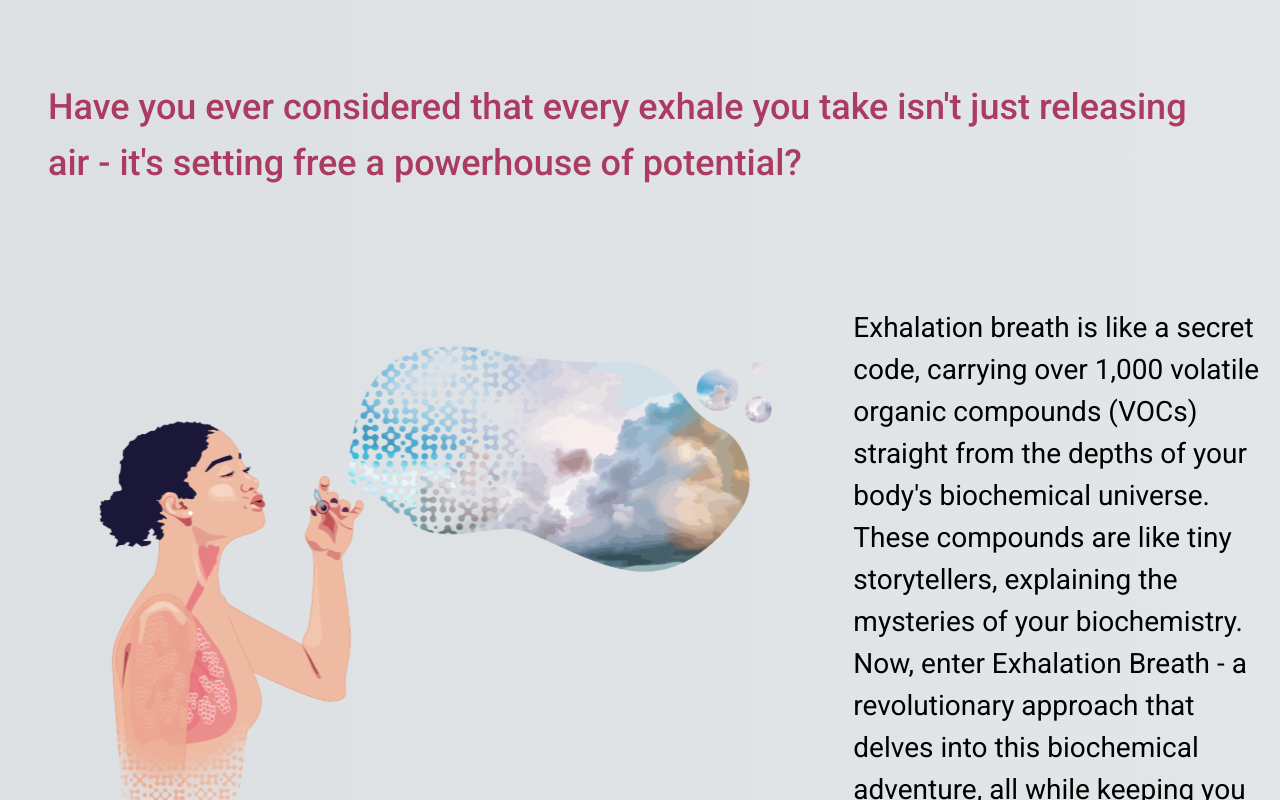
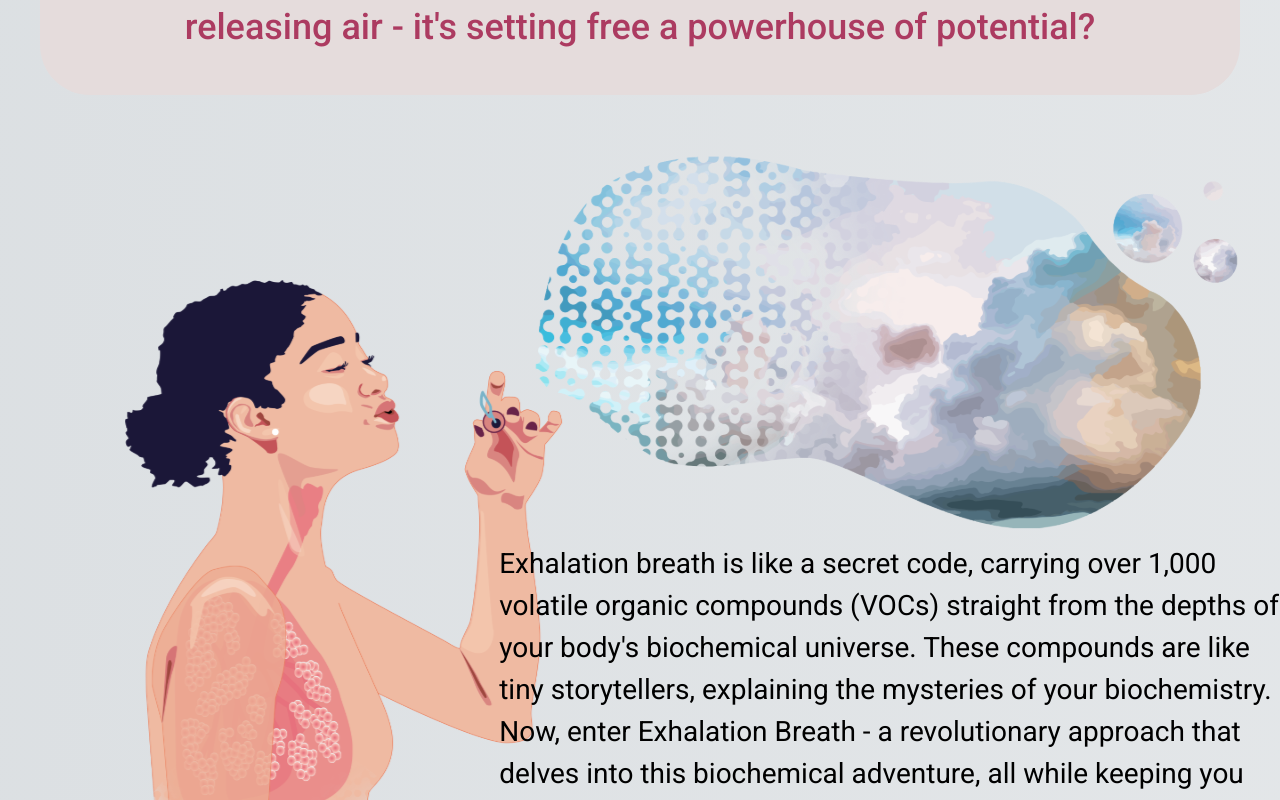
Before and after one commit to Peckiiless/peckiiless-website, a Next.js app: page /healthcare in a window 1280 px wide. Shown: the part 2640-3440 px from the top of the page. Built offline with nearby package versions, Linux system fonts and the light colour scheme.

Commit message:
update healthcare

```diff
--- a/app/healthcare/BlowingLady.tsx
+++ b/app/healthcare/BlowingLady.tsx
@@ -3,23 +3,22 @@ import Image from "next/image";
 export default function BlowingLady() {
   return (
     <section className="pt-10">
-      <p className="font-medium xs:text-[2rem] md:text-[2.25rem] text-[1.375rem] text-primary-800 leading-[1.875rem] xs:leading-[3.5rem] py-10 sm:py-24 mt-20 max-w-[100rem] mx-auto px-12">
+      <p className="mb-20 py-4 text-center bg-primary-200 rounded-[3.125rem] mx-10 font-medium xs:text-[2rem] md:text-[2.25rem] text-[1.375rem] text-primary-800 leading-[1.875rem] xs:leading-[3.5rem] sm:py-10  max-w-[100rem] px-20">
         Have you ever considered that every exhale you take isn&#39;t just
         releasing air - it&#39;s setting free a powerhouse of potential?
       </p>
-      <div className="grid grid-cols-12 ">
-        <div className=" col-span-8 pb-24  md:px-[4rem] px-1 self-center xs:text-[1.25rem] md:text-[1.75rem] text-[1rem]">
+      <div className="relative md:h-[50rem] xs:h-[34rem] h-[28rem] p-[2%]">
+        <div className="absolute bottom-0 pl-10">
           <Image
             src="/bubble-lady.svg"
-            width={800}
-            height={800}
+            width={1200}
+            height={1200}
             alt="logo"
             priority={true}
-            quality={100}
           />
         </div>
-        <div className="col-span-4 justify-self-center pr-3 pt-5">
-          <p className="hidden xs:block xs:text-[1.25rem] md:text-[1.75rem] text-[1rem]">
+        <div className="sm:max-w-[70%] absolute bottom-24 left-[39%]">
+          <p className="md:text-[1.25rem] lg:text-[1.75rem] text-[1rem]">
             Exhalation breath is like a secret code, carrying over 1,000
             volatile organic compounds (VOCs) straight from the depths of your
             body&#39;s biochemical universe. These compounds are like tiny
```
